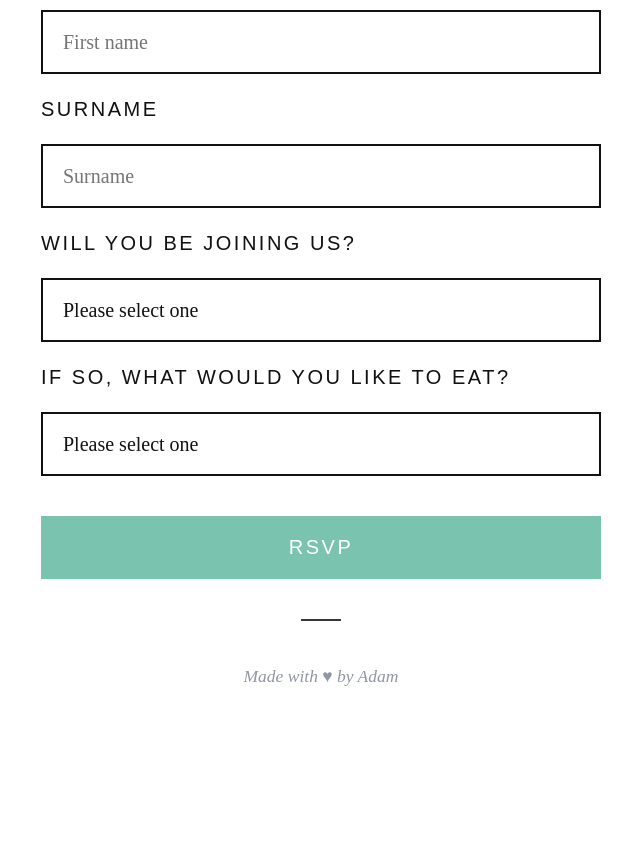
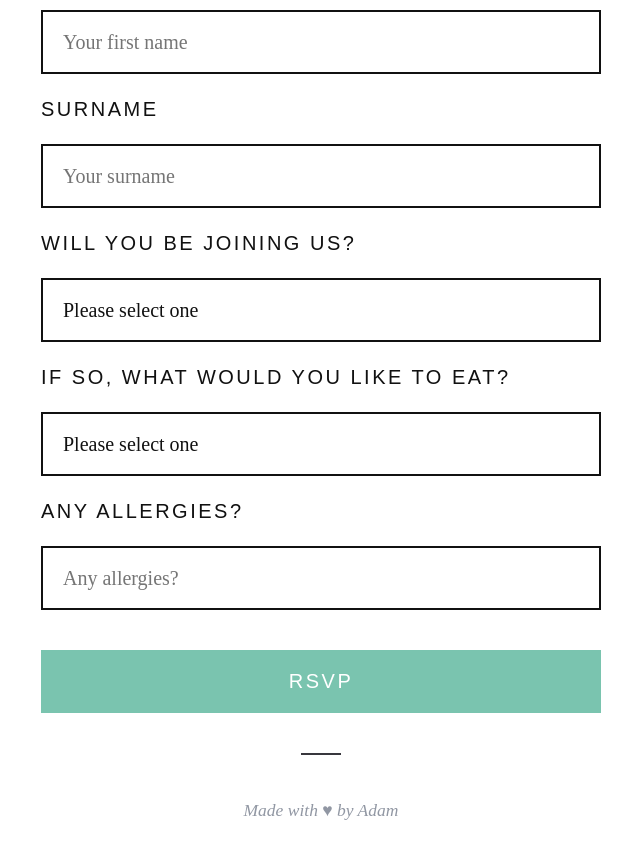
Before and after one commit to benandjenny/benandjenny.github.io, a Jekyll site: the page built from rsvp/index.md, in a window 1280 px wide and 900 px high, scrolled down 760 px. Shown: the top 859 px of the window, without its empty margins (319-959 px from the left). Built offline with Jekyll 4.4.1, drawn with Linux system fonts in a browser that asks for light colours; nearby versions of some CDN libraries; before the commit the page ends 1526 px from its top, so only the background shows below that.

Commit message:
added allergy field to rsvp form

```diff
--- a/rsvp/index.md
+++ b/rsvp/index.md
@@ -13,18 +13,18 @@ hero-img: hm.jpg
 	<!-- First Name -->
 	<h4>First name</h4>
 	<div class="row">
-		<input type="text" name="First Name" placeholder="First name" required tabindex="1">
+		<input type="text" name="First Name" placeholder="Your first name" required tabindex="1">
 	</div>
 	<!-- Last Name -->
 	<h4>Surname</h4>
 	<div class="row">
-		<input type="text" name="Surname" placeholder="Surname" required tabindex="2">
+		<input type="text" name="Surname" placeholder="Your surname" required tabindex="2">
 	</div>
 	<!-- Attending? -->
 	<h4>Will you be joining us?</h4>
 	<div class="row">
 		<div class="faux-input">Please select one</div>
-		<select id="attending-dropdown" name="Attending" tabindex="4">
+		<select id="attending-dropdown" name="Attending" tabindex="3" required>
 			<option>Please select one</option>
 			<option>Yes</option>
 			<option>Unfortunately Not</option>
@@ -34,13 +34,18 @@ hero-img: hm.jpg
 	<h4>If so, what would you like to eat?</h4>
 	<div class="row">
 		<div class="faux-input">Please select one</div>
-		<select id="meal-dropdown" name="Meal option">
+		<select id="meal-dropdown" name="Meal option" tabindex="4">
 			<option>Please select one</option>
 			<option>Meat Option</option>
 			<option>Fish Option</option>
 			<option>Vegetarian Option</option>
 		</select>
 	</div>
+	<!-- Allergies -->
+	<h4>Any allergies?</h4>
+	<div class="row">
+		<input type="text" name="Allergies" placeholder="Any allergies?" required tabindex="5">
+	</div>
 
 	<input type="submit" value="RSVP">
 	<input type="text" name="_gotcha" style="display:none" />
```
